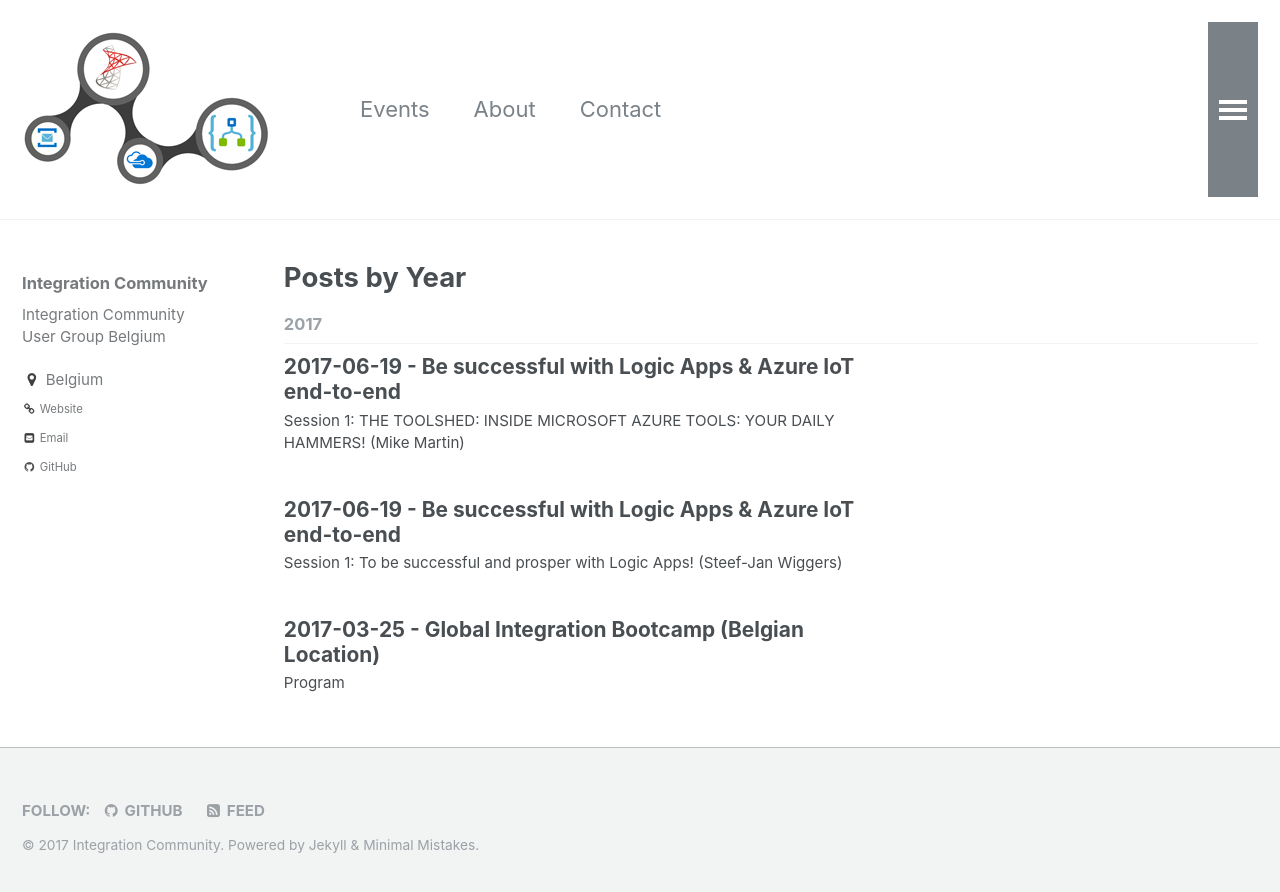
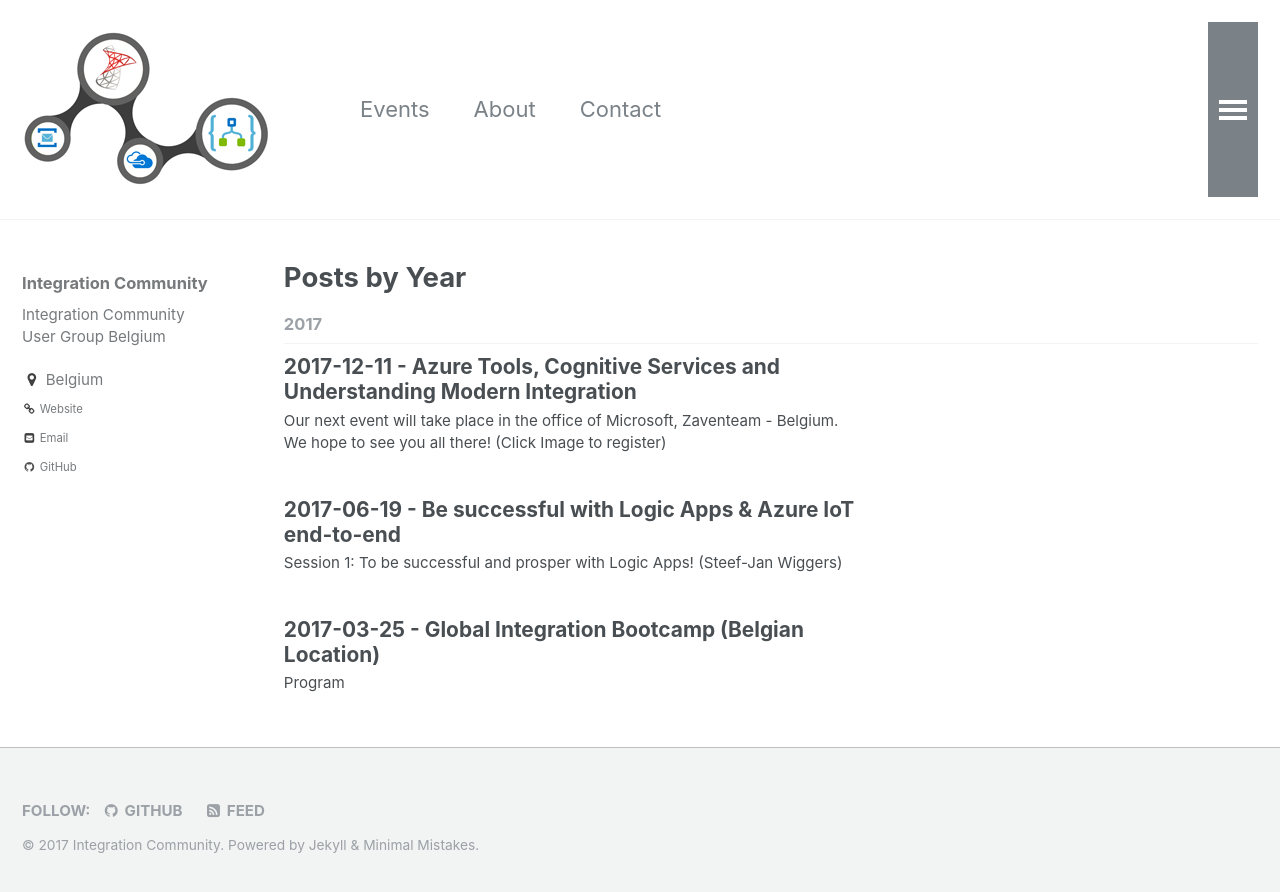
Before and after one commit to IntegrationCommunityBe/integrationcommunitybe.github.io, a Jekyll site: the page built from _pages/year-archive.html, in a window 1280 px wide. Shown: the top 892 px of the page. Built offline with Jekyll 4.4.1, drawn with Linux system fonts in a browser that asks for light colours.

Commit message:
Update event

```diff
--- a/_posts/events/2017-12-11---Azure-Toolshed.md
+++ b/_posts/events/2017-12-11---Azure-Toolshed.md
@@ -1,7 +1,7 @@
 ---
 layout: single
-title: "2017-06-19 - Be successful with Logic Apps & Azure IoT end-to-end"
-date: 2017-06-19 12:00:00 +0000
+title: "2017-12-11 - Azure Tools, Cognitive Services and Understanding Modern Integration"
+date: 2017-12-11 12:00:00 +0000
 comments: true
 published: true
 categories: ["events"]
@@ -10,7 +10,12 @@ author: Sven Van den brande
 ---
 
 
-### Session 1: THE TOOLSHED: INSIDE MICROSOFT AZURE TOOLS: YOUR DAILY HAMMERS! (Mike Martin)
+Our next event will take place in the office of Microsoft, Zaventeam - Belgium.<br />
+We hope to see you all there! (Click Image to register)
+
+<a href="https://www.eventbrite.com/e/btugbe-monday-june-19-be-successful-with-logic-apps-and-azure-iot-end-to-end-tickets-34806761962" target="_blank"><img class="alignleft wp-image-1011" src="/assets/media/logo/eventbrite.png" alt="eventbrite" width="119" height="40" /></a>
+
+### Session 1: The Toolshed: Inside Microsoft Azure Tools: Your Daily Hammers! (Mike Martin)
 
 Visual Studio, MSFT’s flagship tool is available for almost every purpose now and people just love it. With it came the new release of the online version and also one for Microsoft Azure integrated in Azure App Services (“Monaco”). This doesn’t make the choice of tooling easier on all of us. And thus maybe it’s about time to take a look what we can do with all the available tools and which tools are your best tools of the trade. And is there such a thing as “One Tool to rule’em all”? This session will hopefully enlighten your path to Microsoft Azure Tooling (for Dev, IT Pro and asset Management)
 
@@ -27,38 +32,38 @@ In January 2012 he became a crew member of AZUG, the Belgian Microsoft Azure Use
 
 Helping out in the community and introducing new & young people into the world of Microsoft and technology is also one of his passions.
 
+<br />
+
+### Session 2: Integrating life with cognitive services (Eldert Grootenboer)
+
+In this session, we will see how we can get data from the real world, and use this to drive our business. Thanks to Microsoft Cognitive Services we can easily work with data from the real world, like text, images and videos. By integrating this data into our processes we can make even more engaging and better solutions.
+
+#### About Eldert
+
+<img src="/assets/media/speakers/eldert.jpg" width="250">
+
+Eldert is an Azure MVP and Integration Architect from the Netherlands, mainly focused on IoT, Azure integration and BizTalk Server. He comes from a .NET background, and has been in IT since 2006. He has been working with BizTalk since 2010 and since then has expanded into Azure and surrounding technologies as well. Eldert loves working in integration projects, as each project brings new challenges and there is always something new to learn. In his spare time Eldert likes to be active in the integration community and get his hands dirty on new technologies. He can be found on Twitter at @egrootenboer and has a blog at [http://blog.eldert.net/](http://blog.eldert.net/).
+
+<br />
+
+### Session 3: Understanding Modern Integration (Tord Glad Nordahl)
+
+Integration is getting more and more important as we start integrating systems as well as devices, how can you ensure that your framework is in the same era as your technology roadmap. And how can you sell it to the C-level organization. After this session you should have enough firepower to both understand what it requires, as well as how to sell it internally in your organization.
+
+#### About Tord
+
+<img src="/assets/media/speakers/tord.png" width="250">
+
+Tord has been in the integration space for more than a decade, working through consultancy, Microsoft sales, into the Integration Product Group in Redmond responsible for BizTalk Server turning the boat around and getting the right attention and focus, he is now in charge for digitalization in a local company in Norway, Bergen working as Chief Digital Officer, the company is responsible for over 80 vessels, and locations all around the world.
+
+
+
+
+
+
+
+
 
 <br />
 <br />
 <br />
-
-### Session 2: TODO (Tord)
-
-TODO
-
-#### About Tord
-
-<img src="/assets/media/speakers/tord.jpg" width="250">
-
-<br />
-<br />
-<br />
-
-
-### Session 2: TODO (Glenn Colpaert)
-
-TODO
-
-#### About Glenn Colpaert
-
-<img src="/assets/media/speakers/glenn-colpaert.jpg" width="250">
-
-Glenn is Azure & IoT Domain Lead at Codit, where he ensures the day to day operations of the Azure and IoT domain within Codit. Since 2014 he is a Microsoft Azure MVP and Microsoft Azure Advisor. Next to his day to day job, he also is part of the BTUG (Belgian BizTalk User Group) board.
-
-Glenn has been integrating businesses with BizTalk, Cloud & Microsoft technologies for more than 8 years. He has gained a lot of hand-on experience during his projects and likes to share it with colleagues and the community.
-
-You can find this blogposts on his Personal Blog (https://glenncolpaert.wordpress.com/) and follow his tweets via http://twitter.com/GlennColpaert
-
-<br />
-<br />
-<br />
```
Also changed, not shown: index.md (+1 -1 lines), assets/media/logo/eventbrite.png (added), assets/media/speakers/eldert.jpg (added), assets/media/speakers/tord.png (added).
